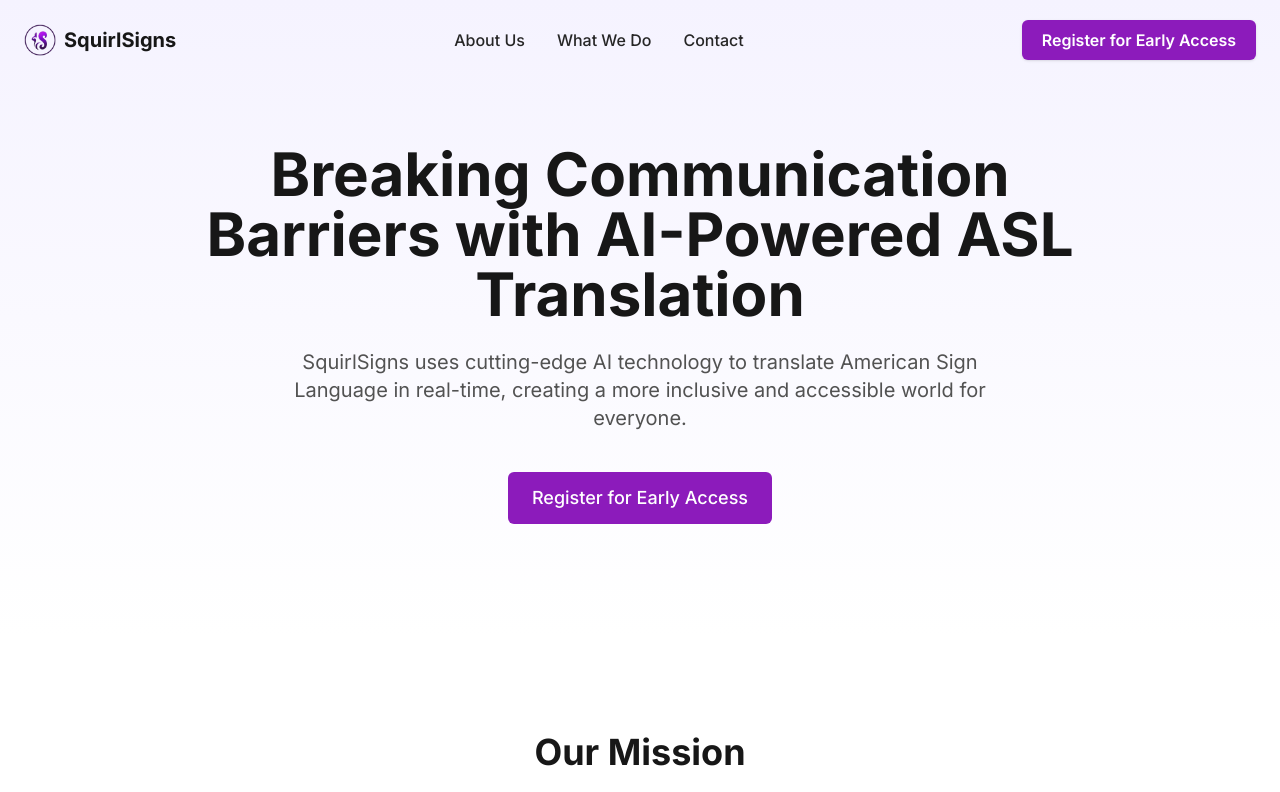
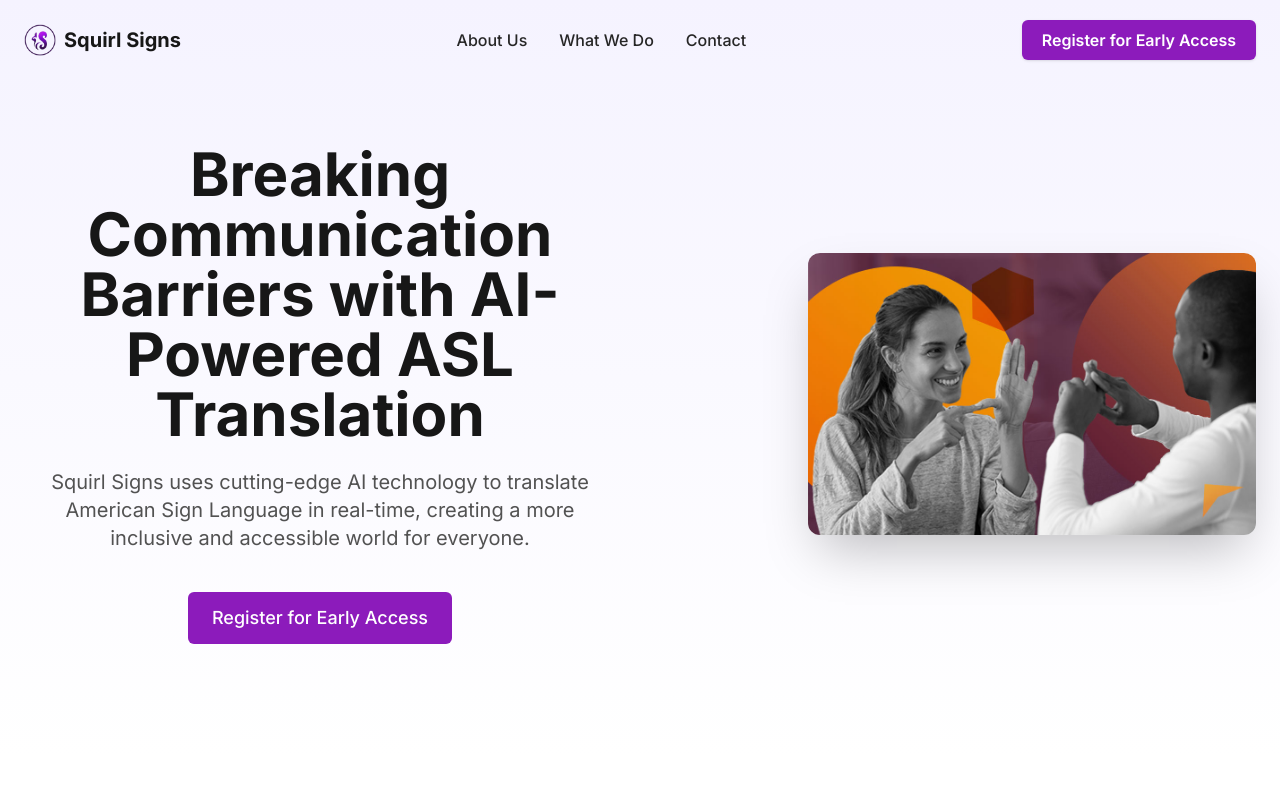
Before and after one commit to HassanFazal97/SquirlSignsWebsite, a React (Vite) app: page / in a window 1280 px wide. Shown: the top 792 px of the page. Built offline with nearby package versions, Linux system fonts and the light colour scheme.

Commit message:
Changed name to Squirl Signs and updated home page

```diff
--- a/src/components/Footer.tsx
+++ b/src/components/Footer.tsx
@@ -11,8 +11,8 @@ const Footer = () => {
           {/* Logo and mission */}
           <div className="space-y-4">
             <Link to="/" className="flex items-center space-x-2">
-              <img src="/squirl-logo.png" alt="SquirlSigns Logo" className="h-7 w-7" />
-              <span className="text-xl font-bold text-neutral-900">SquirlSigns</span>
+              <img src="/squirl-logo.png" alt="Squirl Signs Logo" className="h-7 w-7" />
+              <span className="text-xl font-bold text-neutral-900">Squirl Signs</span>
             </Link>
             <p className="text-neutral-600 mt-4 leading-relaxed">
               Breaking communication barriers with AI-powered ASL translation.
@@ -68,7 +68,7 @@ const Footer = () => {
         </div>
 
         <div className="border-t border-neutral-200 mt-12 pt-8 text-center text-neutral-600 text-sm">
-          <p>© {currentYear} SquirlSigns. All rights reserved.</p>
+          <p>© {currentYear} Squirl Signs. All rights reserved.</p>
         </div>
       </div>
     </footer>
--- a/src/components/Hero.tsx
+++ b/src/components/Hero.tsx
@@ -34,9 +34,9 @@ const Hero = ({
     <section className="relative pt-28 pb-20 md:pt-36 md:pb-28 overflow-hidden">
       {/* Background gradient */}
       <div className="absolute inset-0 bg-gradient-to-b from-primary-50 to-transparent pointer-events-none" />
-
       <div className="container mx-auto px-4 md:px-6 relative z-10">
-        <div className="max-w-4xl mx-auto text-center">
+        <div className="flex flex-col md:flex-row items-center justify-between gap-12">
+          <div className="w-full md:w-1/2 max-w-4xl text-center mx-auto">
             <motion.h1
               className="text-4xl md:text-5xl lg:text-6xl font-bold text-neutral-900 leading-tight"
               custom={1}
@@ -46,7 +46,6 @@ const Hero = ({
             >
               {title}
             </motion.h1>
-
             <motion.p
               className="mt-6 text-lg md:text-xl text-neutral-600 max-w-3xl mx-auto leading-relaxed"
               custom={2}
@@ -56,7 +55,6 @@ const Hero = ({
             >
               {subtitle}
             </motion.p>
-
             <motion.div
               className="mt-10 flex flex-col sm:flex-row gap-4 justify-center"
               custom={3}
@@ -67,7 +65,6 @@ const Hero = ({
               <Button href={ctaLink} size="lg">
                 {ctaText}
               </Button>
-
               {secondaryCtaText && secondaryCtaLink && (
                 <Button href={secondaryCtaLink} variant="outline" size="lg">
                   {secondaryCtaText}
@@ -75,6 +72,14 @@ const Hero = ({
               )}
             </motion.div>
           </div>
+          <div className="w-full md:w-1/2 flex justify-center md:justify-end mt-10 md:mt-0">
+            <img
+              src="/SquirlSignsHomePageImg.jpeg"
+              alt="Two people communicating in sign language"
+              className="rounded-xl shadow-2xl w-full max-w-md object-cover"
+            />
+          </div>
+        </div>
       </div>
     </section>
   );
--- a/src/components/Navbar.tsx
+++ b/src/components/Navbar.tsx
@@ -39,8 +39,8 @@ const Navbar = () => {
     >
       <div className="container mx-auto px-4 md:px-6 flex items-center">
         <Link to="/" className="flex items-center space-x-2">
-          <img src="/squirl-logo.png" alt="SquirlSigns Logo" className="h-8 w-8" />
-          <span className="text-xl font-bold text-neutral-900">SquirlSigns</span>
+          <img src="/squirl-logo.png" alt="Squirl Signs Logo" className="h-8 w-8" />
+          <span className="text-xl font-bold text-neutral-900">Squirl Signs</span>
         </Link>
 
         {/* Desktop Menu Centered */}
--- a/src/pages/About.tsx
+++ b/src/pages/About.tsx
@@ -7,7 +7,7 @@ const About = () => {
   return (
     <div>
       <Hero
-        title="About SquirlSigns"
+        title="About Squirl Signs"
         subtitle="Learn about our mission, team, and the values that drive us to create innovative ASL translation technology."
         ctaText="Meet Our Team"
         ctaLink="#team"
@@ -20,7 +20,7 @@ const About = () => {
         <div className="grid grid-cols-1 lg:grid-cols-2 gap-12 items-center">
           <div>
             <p className="text-lg text-neutral-700 mb-6">
-              SquirlSigns began with a simple yet powerful mission: to bridge communication gaps using advanced AI technologies. Our journey started with the vision of making American Sign Language accessible to everyone.
+              Squirl Signs began with a simple yet powerful mission: to bridge communication gaps using advanced AI technologies. Our journey started with the vision of making American Sign Language accessible to everyone.
             </p>
             <p className="text-lg text-neutral-700 mb-6">
               Through dedication and innovation, we've developed cutting-edge AI technology that can accurately translate ASL in real-time, breaking down barriers between deaf and hearing communities.
@@ -32,7 +32,7 @@ const About = () => {
           <div className="rounded-xl overflow-hidden shadow-lg">
             <img
               src="https://images.pexels.com/photos/7516363/pexels-photo-7516363.jpeg?auto=compress&cs=tinysrgb&w=1260&h=750&dpr=2"
-              alt="SquirlSigns team collaborating"
+              alt="Squirl Signs team collaborating"
               className="w-full h-auto"
             />
           </div>
@@ -43,7 +43,7 @@ const About = () => {
 
       <Section
         title="Meet Our Team"
-        subtitle="The passionate people behind SquirlSigns"
+        subtitle="The passionate people behind Squirl Signs"
         id="team"
       >
         <div className="grid grid-cols-1 md:grid-cols-2 lg:grid-cols-3 gap-8">
--- a/src/pages/Contact.tsx
+++ b/src/pages/Contact.tsx
@@ -11,15 +11,14 @@ const Contact = () => {
         subtitle="Have questions about our technology or services? We'd love to hear from you."
         ctaText="Contact Us Now"
         ctaLink="#contact-form"
-        showFeatures={false}
       />
 
-      <Section id="contact-form">
+      <Section title="Contact Us" id="contact-form">
         <div className="grid grid-cols-1 lg:grid-cols-2 gap-12">
           <div>
             <h2 className="text-3xl font-bold text-neutral-900 mb-6">Contact Information</h2>
             <p className="text-lg text-neutral-600 mb-8">
-              Fill out the form and our team will get back to you within 24 hours. We're here to answer any questions you have about SquirlSigns.
+              Fill out the form and our team will get back to you within 24 hours. We're here to answer any questions you have about Squirl Signs.
             </p>
 
             <div className="space-y-6 mb-10">
@@ -114,7 +113,7 @@ const FAQSection = () => {
     },
     {
       question: "Do you offer demos of your technology?",
-      answer: "Yes, we provide live demonstrations of SquirlSigns. Please request a demo in your message and our team will arrange a suitable time."
+      answer: "Yes, we provide live demonstrations of Squirl Signs. Please request a demo in your message and our team will arrange a suitable time."
     },
     {
       question: "Can I schedule a meeting with your team?",
--- a/src/pages/Home.tsx
+++ b/src/pages/Home.tsx
@@ -8,7 +8,7 @@ const Home = () => {
 
       <Hero
         title="Breaking Communication Barriers with AI-Powered ASL Translation"
-        subtitle="SquirlSigns uses cutting-edge AI technology to translate American Sign Language in real-time, creating a more inclusive and accessible world for everyone."
+        subtitle="Squirl Signs uses cutting-edge AI technology to translate American Sign Language in real-time, creating a more inclusive and accessible world for everyone."
         ctaText="Register for Early Access"
         ctaLink="/register"
       />
@@ -61,7 +61,7 @@ const VideoSection = () => (
   <section className="py-16 md:py-24 bg-neutral-50">
     <div className="container mx-auto px-4 md:px-6">
       <div className="max-w-4xl mx-auto text-center">
-        <h2 className="text-3xl md:text-4xl font-bold text-neutral-900 mb-6">See SquirlSigns in Action</h2>
+        <h2 className="text-3xl md:text-4xl font-bold text-neutral-900 mb-6">See Squirl Signs in Action</h2>
         <p className="text-lg text-neutral-600 mb-10">
           Watch how our technology translates ASL in real-time, making communication seamless and accessible.
         </p>
--- a/src/pages/Services.tsx
+++ b/src/pages/Services.tsx
@@ -11,7 +11,6 @@ const Services = () => {
         subtitle="Discover how our AI-powered technology is breaking communication barriers and creating a more inclusive world."
         ctaText="Contact Us"
         ctaLink="/contact"
-        showFeatures={false}
       />
 
       <Section
@@ -22,7 +21,7 @@ const Services = () => {
           <ServiceCard
             title="Real-time ASL Translation"
             description="Our core technology converts American Sign Language to text instantly, enabling seamless communication between deaf and hearing individuals."
-            icon={<img src="/squirl-logo.png" alt="SquirlSigns Logo" className="w-6 h-6" />}
+            icon={<img src="/squirl-logo.png" alt="Squirl Signs Logo" className="w-6 h-6" />}
             imageUrl="https://images.pexels.com/photos/7516362/pexels-photo-7516362.jpeg?auto=compress&cs=tinysrgb&w=1260&h=750&dpr=2"
           />
           <ServiceCard
@@ -173,8 +172,8 @@ const FaqSection = () => {
       answer: "Our AI achieves over 95% accuracy for common signs and phrases, with continual improvements through machine learning. Accuracy can vary based on signing style, lighting conditions, and the complexity of the signed content."
     },
     {
-      question: "What devices are compatible with SquirlSigns?",
-      answer: "SquirlSigns works on most modern smartphones, tablets, and computers with cameras. We support iOS, Android, Windows, and macOS through our apps and web interface."
+      question: "What devices are compatible with Squirl Signs?",
+      answer: "Squirl Signs works on most modern smartphones, tablets, and computers with cameras. We support iOS, Android, Windows, and macOS through our apps and web interface."
     },
     {
       question: "Is an internet connection required?",
```
Lines whose indentation alone changed are shown as unchanged.
